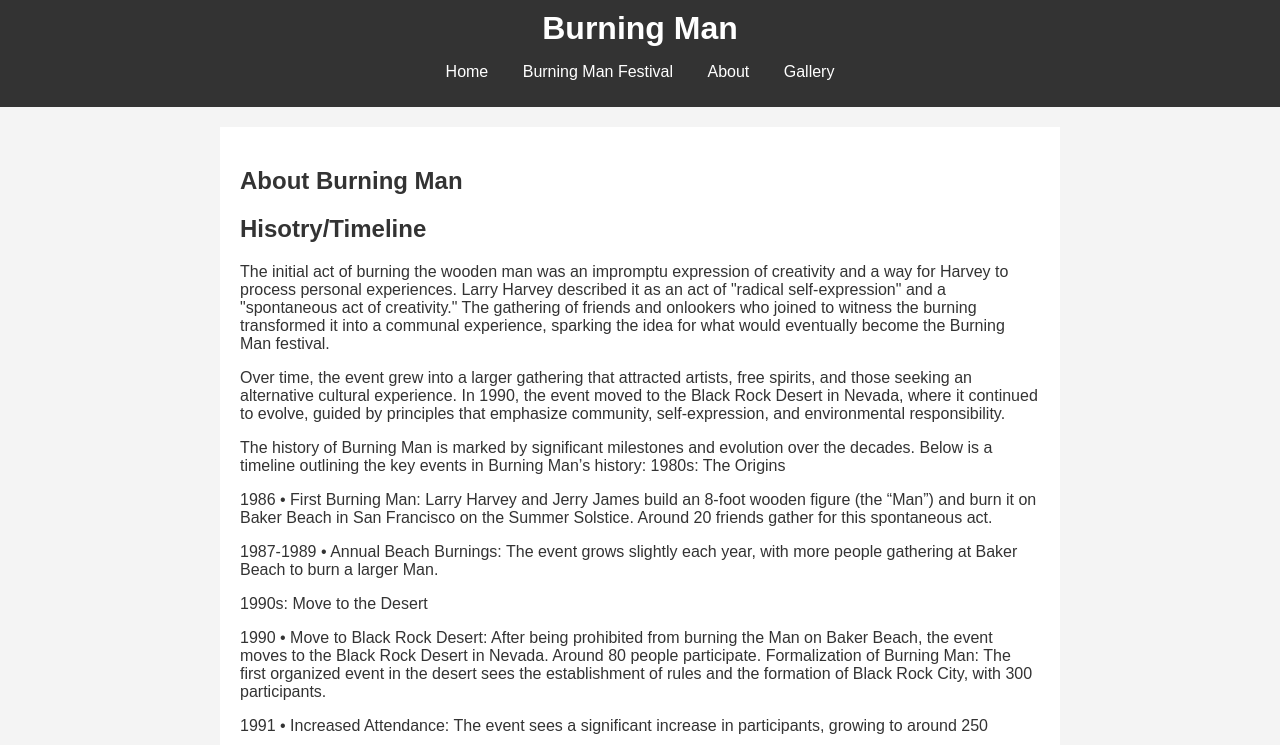
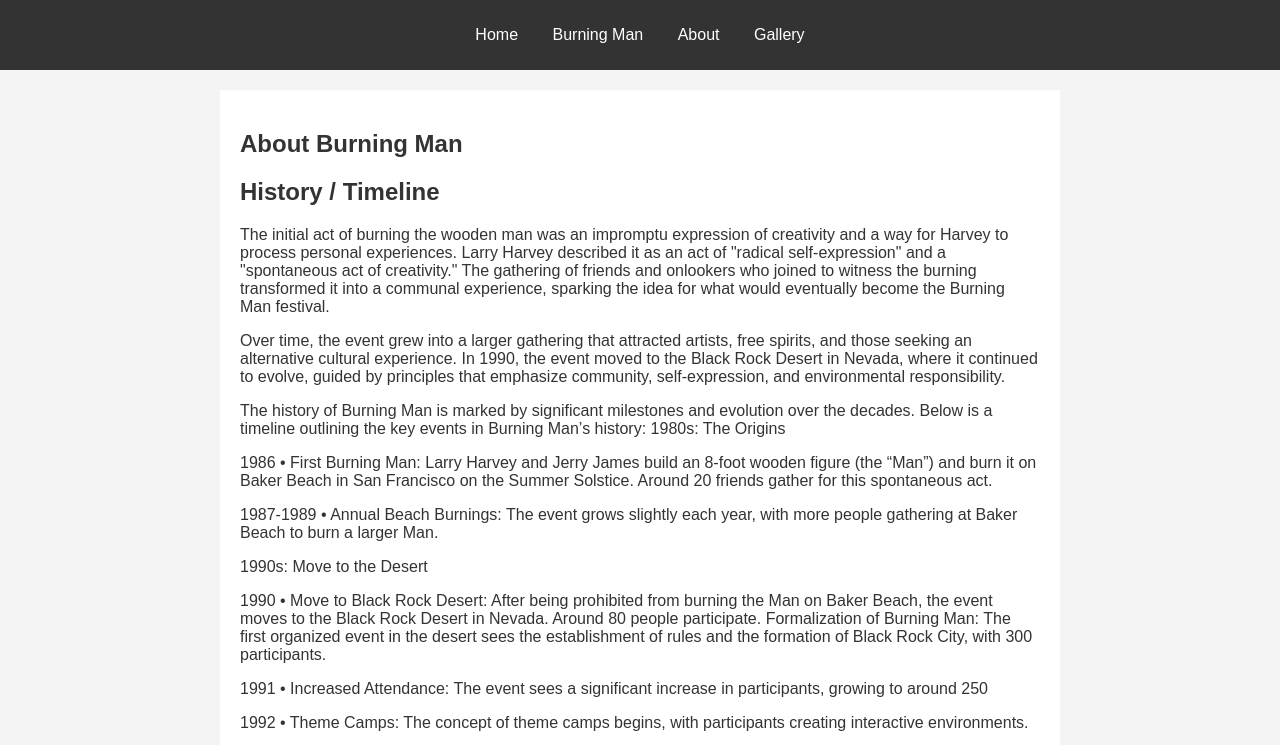
Before and after one commit to Weareone369/EventPulse, a plain HTML site: page about.html in a window 1280 px wide. Shown: the top 745 px of the page. Drawn offline with Linux system fonts and the light colour scheme.

Commit message:
took off title

```diff
--- a/about.html
+++ b/about.html
@@ -7,11 +7,10 @@
 </head>
 <body>
     <header>
-        <h1>Burning Man</h1>
         <nav>
             <ul>
                 <li><a href="index.html">Home</a></li>
-                <li><a href="burning.html">Burning Man Festival</a></li>
+                <li><a href="burning.html">Burning Man</a></li>
                 <li><a href="about.html">About</a></li>
                 <li><a href="gallery.html">Gallery</a></li>
             </ul>
@@ -21,7 +20,7 @@
 
         <h2> About Burning Man</h2>
 
-        <h2> Hisotry/Timeline</h2>
+        <h2> History / Timeline</h2>
 
             <p>The initial act of burning the wooden man was an impromptu expression of
             creativity and a way for Harvey to process personal experiences.
```
Also changed, not shown: burning.html (+1 -2 lines), assets/image1.jpg (added).
